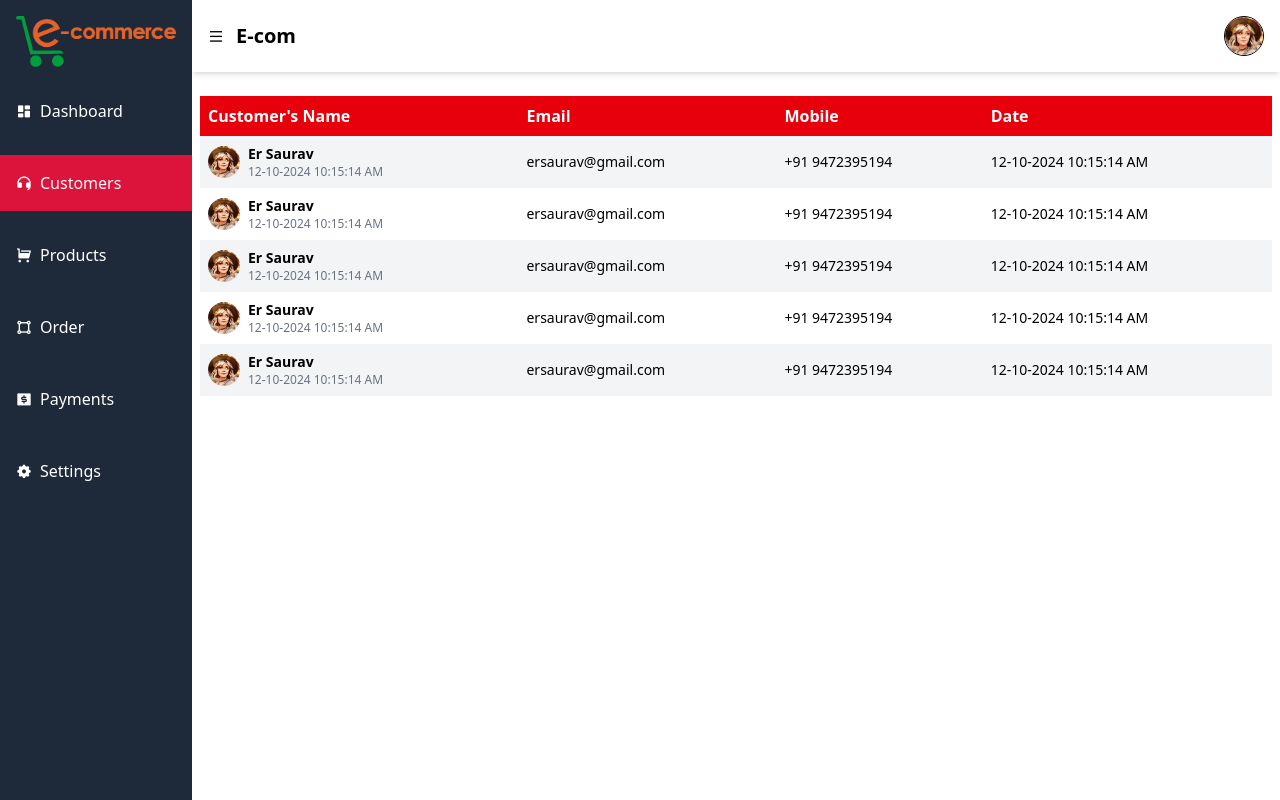
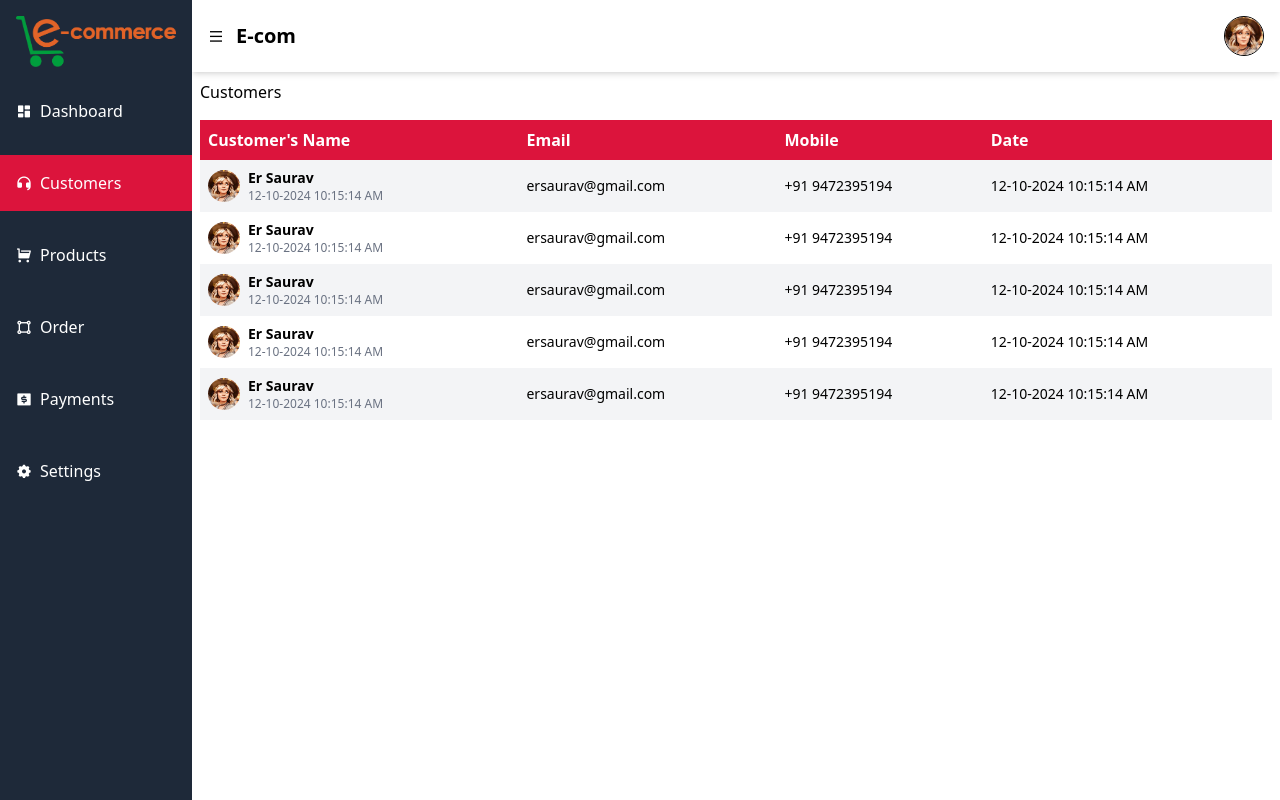
Before and after one commit to hameedgul12345/E-Commerce_Admin_Panel, a React (Vite) app: page /customers in a window 1280 px wide. Built offline with nearby package versions, Linux system fonts and the light colour scheme.

Commit message:
update customers

```diff
--- a/src/Components/Customers.jsx
+++ b/src/Components/Customers.jsx
@@ -42,12 +42,13 @@ function Customers() {
 
   return (
     <Layout>
+        <h1>Customers</h1>
       <div className="container mx-auto mt-4">
         <div className="overflow-x-auto">
           <table className="w-full border-collapse shadow-lg">
             {/* Table Header */}
             <thead>
-              <tr className="bg-red-600 text-white text-left">
+              <tr style={{background:'crimson'}} className="text-white text-left">
                 <th className="p-2">Customer's Name</th>
                 <th className="p-2">Email</th>
                 <th className="p-2">Mobile</th>
```
